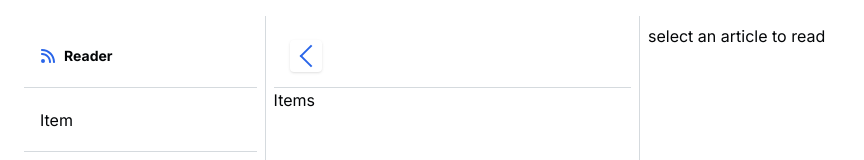
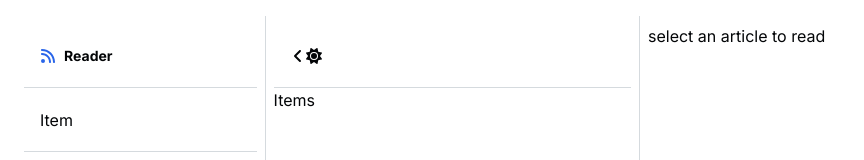
Before and after one commit to Shahryar-Pirooz/rss-reader, a Next.js app: page / in a window 1280 px wide. Shown: the top 160 px of the page, without its empty margins (0-864 px from the left). Built offline with nearby package versions, Linux system fonts and the light colour scheme.

Commit message:
feat: enhance ListSide and NavSide components with theme toggle and icons

```diff
--- a/app/components/listSide/listSide.tsx
+++ b/app/components/listSide/listSide.tsx
@@ -1,9 +1,11 @@
 import { useAppState } from "@/app/store/useAppStore";
 import { useEffect } from "react";
+import { FaSun, FaAngleLeft } from "react-icons/fa6";
 
 export default function ListSide() {
   const isMenuOpen = useAppState((state) => state.isMenuOpen);
   const setIsMenuOpen = useAppState((state) => state.changeMenu);
+  const setTheme = useAppState((state) => state.changeTheme);
 
   useEffect(() => {
     const width = window.innerWidth;
@@ -19,16 +21,11 @@ export default function ListSide() {
     <>
       <div className="h-full w-full flex flex-col p-2">
         <div className="header">
-          <div
-            onClick={() => setIsMenuOpen(!isMenuOpen)}
-            className="size-8 rounded shadow flex flex-col gap-2 justify-center items-center cursor-pointer"
-          >
-            <div
-              className={`h-0.5 w-4 bg-accent transition-transform duration-300 ${isMenuOpen ? "-rotate-45" : "rotate-0"}`}
-            ></div>
-            <div
-              className={`h-0.5 w-4 bg-accent  transition-transform duration-300 ${isMenuOpen ? "rotate-45" : "rotate-0"}`}
-            ></div>
+          <div onClick={() => setIsMenuOpen(!isMenuOpen)}>
+            <FaAngleLeft className={`${isMenuOpen ? "" : "rotate-180"}`} />
+          </div>
+          <div onClick={() => setTheme()}>
+            <FaSun />
           </div>
         </div>
         <div>Items</div>
--- a/app/components/navSide/navSide.tsx
+++ b/app/components/navSide/navSide.tsx
@@ -6,8 +6,8 @@ export default function NavSide() {
     <>
       <div className="h-full w-full flex flex-col p-2">
         <div className="header flex flex-row space-x-2 items-center select-none group">
-          <FaRss className="text-accent group-hover:text-accent-hover transition-colors duration-500" />
-          <span className="font-bold text-sm text-text-primary group-hover:text-accent-hover transition-colors duration-500">
+          <FaRss className="text-accent group-hover:text-accent-hover" />
+          <span className="font-bold text-sm text-text-primary group-hover:text-accent-hover">
             Reader
           </span>
         </div>
--- a/app/globals.css
+++ b/app/globals.css
@@ -1,5 +1,11 @@
 @import "tailwindcss";
 @import "./tokens.css";
+
+
+* {
+  transition: all 0.5s;
+}
+
 
 @theme {
   --font-sans: 'Inter', system-ui, -apple-system, sans-serif;
--- a/app/layout.tsx
+++ b/app/layout.tsx
@@ -1,5 +1,5 @@
 import type { Metadata } from "next";
-import { Inter , JetBrains_Mono } from "next/font/google";
+import { Inter, JetBrains_Mono } from "next/font/google";
 import "./globals.css";
 
 const inter = Inter({
@@ -27,7 +27,7 @@ export default function RootLayout({
       lang="en"
       className={`${inter.variable} ${jetBrainsMono.variable} h-full antialiased`}
     >
-      <body data-theme="light" className="min-h-full flex flex-col bg-bg-primary text-text-primary">
+      <body className="min-h-full flex flex-col bg-bg-primary text-text-primary">
         {children}
       </body>
     </html>
--- a/app/page.tsx
+++ b/app/page.tsx
@@ -7,11 +7,15 @@ import { useAppState } from "./store/useAppStore";
 
 export default function Home() {
   const isMenuOpen = useAppState((state) => state.isMenuOpen);
+  const theme = useAppState((state) => state.theme);
 
   return (
-    <div className="container mx-auto p-4 w-full h-screen flex flex-row">
+    <div
+      data-theme={theme}
+      className="container mx-auto p-4 w-full h-screen flex flex-row bg-bg-primary text-text-primary"
+    >
       <div
-        className={`flex flex-row border-r border-border transition-all ${isMenuOpen ? "w-full md:w-2/10" : "w-0"} overflow-hidden`}
+        className={`flex flex-row border-r border-border ${isMenuOpen ? "w-full md:w-2/10" : "w-0"} overflow-hidden`}
       >
         <NavSide />
       </div>
--- a/app/store/useAppStore.tsx
+++ b/app/store/useAppStore.tsx
@@ -1,18 +1,18 @@
 import { create } from "zustand";
 
 interface AppStore {
-  isDark: boolean;
+  theme: "light" | "dark";
   isMenuOpen: boolean;
   changeTheme: () => void;
   changeMenu: (open: boolean) => void;
 }
 
 export const useAppState = create<AppStore>((set) => ({
-  isDark: false,
+  theme: "light",
   isMenuOpen: false,
   changeTheme: () => {
     set((state) => ({
-      isDark: !state.isDark,
+      theme: state.theme == "light" ? "dark" : "light",
     }));
   },
   changeMenu: (open) => {
```
